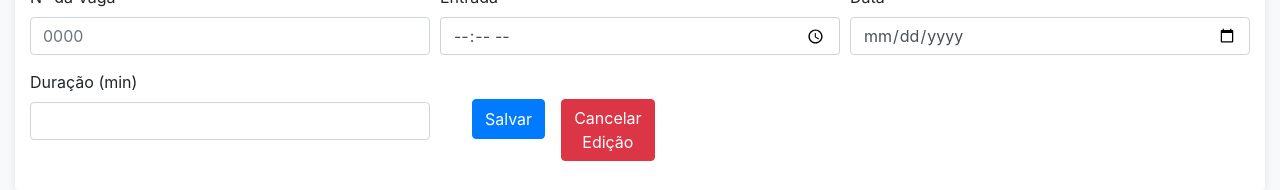
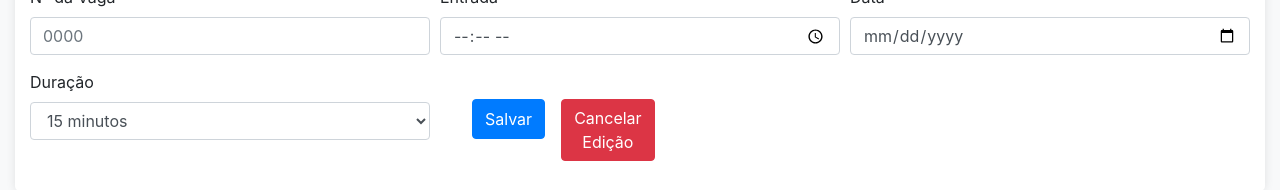
Before and after one commit to WebDesigner279/projetos-devops, a plain HTML site: page sis-cadastro-de-veiculos/index.html in a window 1280 px wide. Shown: the part 362-552 px from the top of the page. Drawn offline with nearby package versions, Linux system fonts and the light colour scheme.

Commit message:
atualização do input pduração para min-hora.

```diff
--- a/sis-cadastro-de-veiculos/index.html
+++ b/sis-cadastro-de-veiculos/index.html
@@ -56,9 +56,28 @@
            </div>
            <div class="form-row">
                <div class="form-group col-md-4">
-                   <label for="parkingDuration">Duração (min)</label>
-                   <input type="number" class="form-control" id="parkingDuration" min="15" max="720" required>
-               </div>
+                <label for="parkingDuration">Duração</label>
+                <select class="form-control" id="parkingDuration" required>
+                    <optgroup label="Minutos">
+                        <option value="15">15 minutos</option>
+                        <option value="30">30 minutos</option>
+                        <option value="45">45 minutos</option>
+                    </optgroup>
+                    <optgroup label="Horas">
+                        <option value="60">1 hora</option>
+                        <option value="120">2 horas</option>
+                        <option value="180">3 horas</option>
+                        <option value="240">4 horas</option>
+                        <option value="300">5 horas</option>
+                        <option value="360">6 horas</option>
+                        <option value="420">7 horas</option>
+                        <option value="480">8 horas</option>
+                        <option value="540">9 horas</option>
+                        <option value="600">10 horas</option>
+                        <option value="720">12 horas</option>
+                    </optgroup>
+                </select>
+            </div>
                <div class="form-group col-md-8 d-flex justify-content-between">
                    <button type="submit" id="btnSalvar" class="btn btn-primary">Salvar</button>
                    <button type="button" id="btnCancelar" class="btn btn-danger">Cancelar Edição</button>
```
